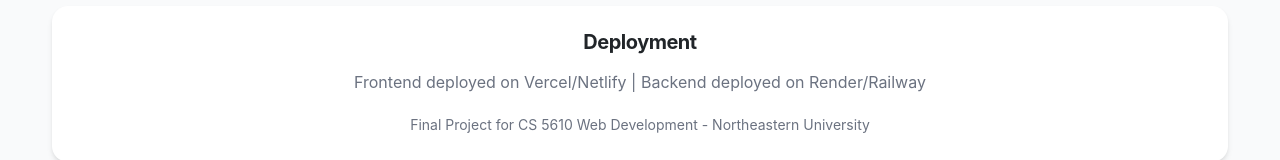
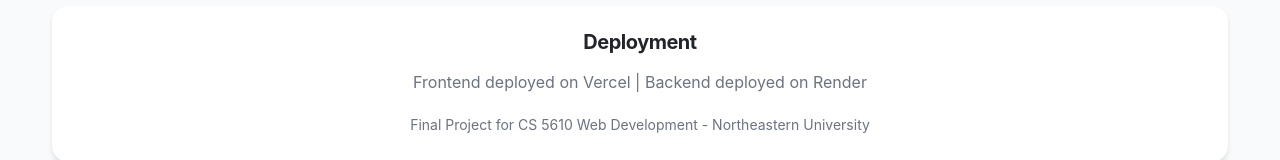
Before and after one commit to sananm/cs5610-fall25-final-project-frontend, a React (Create React App) app: page /about in a window 1280 px wide. Shown: the part 2489-2649 px from the top of the page. Built offline with nearby package versions, Linux system fonts and the light colour scheme.

Commit message:
Minor about page change

```diff
--- a/src/pages/About.js
+++ b/src/pages/About.js
@@ -279,7 +279,7 @@ function About() {
             <Card.Body className="text-center">
               <h5 className="mb-3">Deployment</h5>
               <p className="text-muted mb-3">
-                Frontend deployed on Vercel/Netlify | Backend deployed on Render/Railway
+                Frontend deployed on Vercel | Backend deployed on Render
               </p>
               <p className="mb-0">
                 <small className="text-muted">
```
